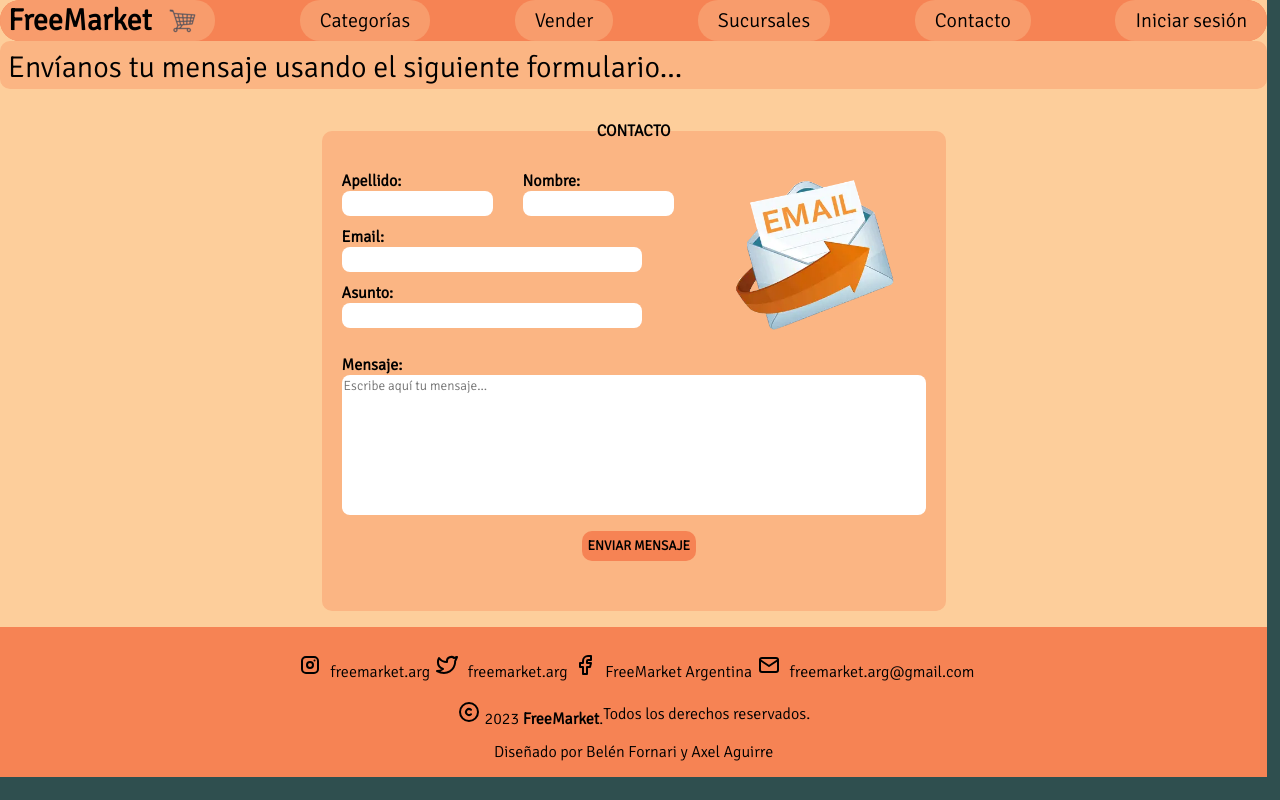
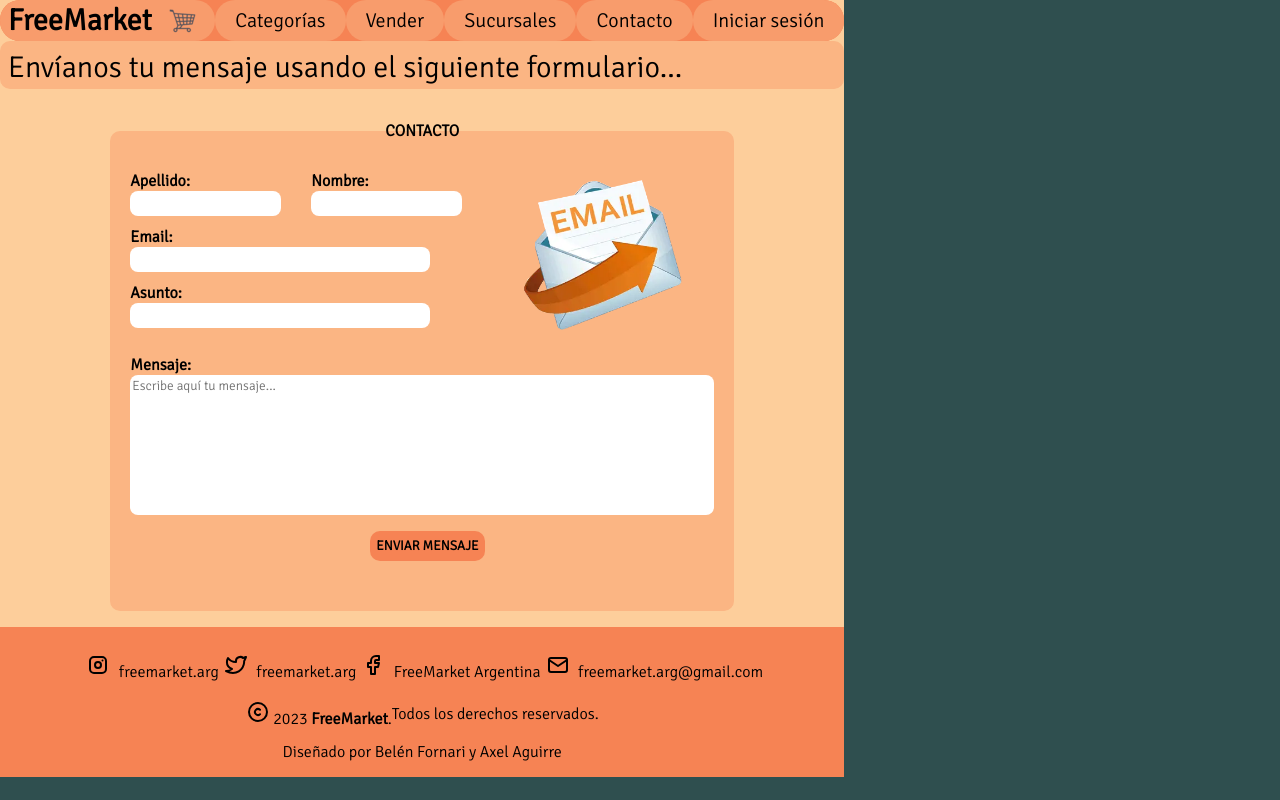
Before and after one commit to axelmatiasaguirre/tpo_freemarket, a Django app: page /contacto/ in a window 1280 px wide. Run offline with Django 3.2, Linux system fonts and the light colour scheme.

Commit message:
deploy v1.3

```diff
--- a/static/css/contacto/contacto.css
+++ b/static/css/contacto/contacto.css
@@ -42,7 +42,7 @@ footer {
         "footer";
     grid-template-columns: auto;
     grid-template-rows: max-content;
-    width: 99%;
+    width: max-content;
 }
 
 header {
--- a/static/css/style.css
+++ b/static/css/style.css
@@ -43,7 +43,6 @@ footer {
         "footer";
     grid-template-columns: auto;
     grid-template-rows: max-content;
-    width: 99%;
 }
 
 header {
--- a/static/css/sucursales/sucursales.css
+++ b/static/css/sucursales/sucursales.css
@@ -42,7 +42,6 @@ footer {
         "footer";
     grid-template-columns: auto;
     grid-template-rows: max-content;
-    width: 99%;
 }
 
 header {
--- a/static/css/vender/productos.css
+++ b/static/css/vender/productos.css
@@ -45,7 +45,6 @@ footer {
         "footer";
     grid-template-columns: auto;
     grid-template-rows: max-content;
-    width: 99%;
 }
 
 header {
```
